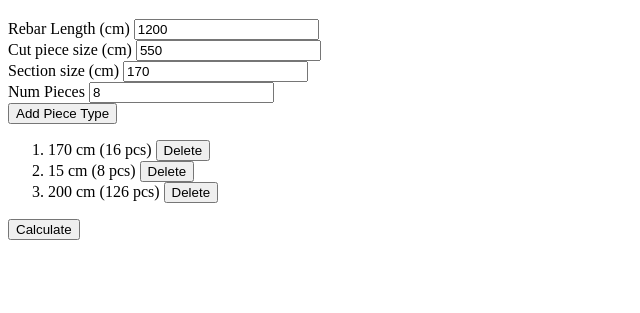
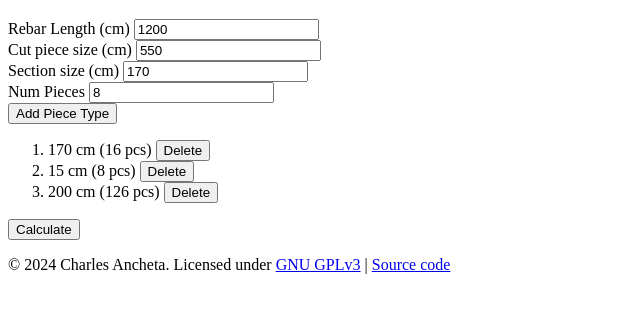
Before and after one commit to cbebe/raber, a plain HTML site: page index.html in a window 1280 px wide. Shown: the part 61-374 px from the top of the page, without its empty margins (0-640 px from the left). Drawn offline with Linux system fonts and the light colour scheme.

Commit message:
Add links

```diff
--- a/index.html
+++ b/index.html
@@ -41,6 +41,11 @@
 	</ol>
 
 	<button id="calculate">Calculate</button>
+
+	<p>© 2024 Charles Ancheta. Licensed under
+		<a href="https://www.gnu.org/licenses/gpl-3.0.en.html#license-text">GNU GPLv3</a> |
+		<a href="https://github.com/cbebe/raber">Source code</a>
+	</p>
 </body>
 
 </html>
```
